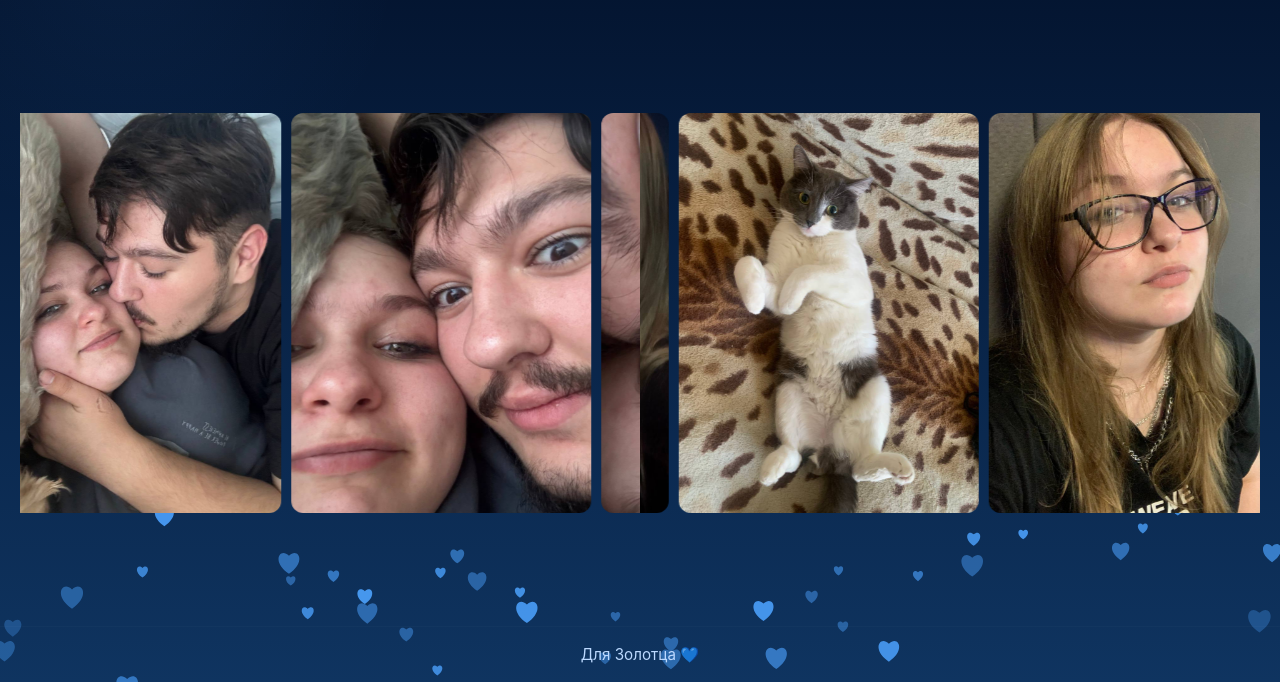
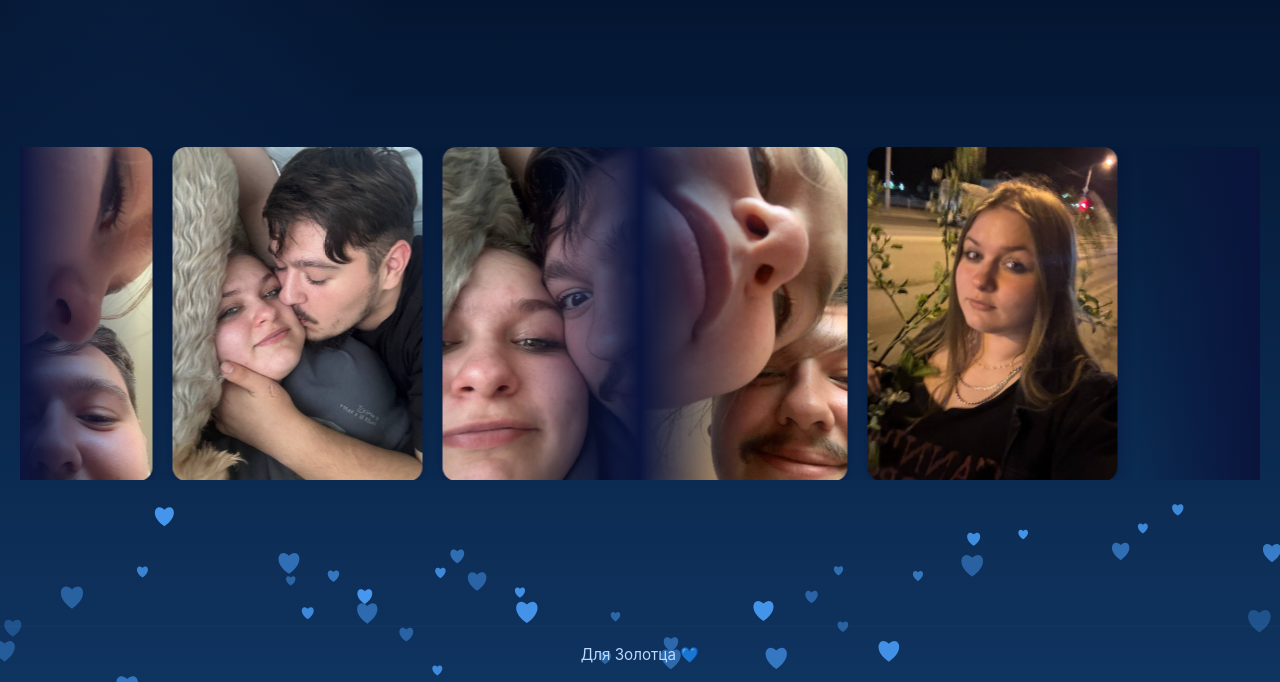
Before and after one commit to boldored/ForMyZolotce, a plain HTML site: page gallery.html in a window 1280 px wide. Shown: the part 118-800 px from the top of the page. Drawn offline with Linux system fonts and the light colour scheme.

Commit message:
Update style.css

```diff
--- a/css/style.css
+++ b/css/style.css
@@ -43,31 +43,30 @@ canvas#heartCanvas{position:fixed;left:0;top:0;width:100%;height:100%;z-index:0;
 
 /* Gallery */
 .gallery-wrapper {
-  overflow: hidden;
-  width: 100%;
-  margin: 20px auto;
-}
-
-.gallery-wrapper {
   position: relative;
   overflow: hidden;
-  width: 100%;
-  margin: 20px auto;
+  width: 90%;
+  margin: 40px auto;
+  display: flex;
+  justify-content: center;
+  align-items: center;
 }
 
 .gallery {
   display: flex;
-  gap: 10px;
+  justify-content: center;
+  align-items: center;
+  gap: 20px;
   animation: scrollLeft 40s linear infinite;
+  flex-wrap: nowrap;
   will-change: transform;
-  flex-wrap: nowrap;
 }
 
 .gallery.reverse {
   animation: scrollRight 40s linear infinite;
 }
 
-/* движение влево */
+/* Анимация движения влево */
 @keyframes scrollLeft {
   from {
     transform: translateX(0);
@@ -77,7 +76,7 @@ canvas#heartCanvas{position:fixed;left:0;top:0;width:100%;height:100%;z-index:0;
   }
 }
 
-/* движение вправо */
+/* Анимация движения вправо */
 @keyframes scrollRight {
   from {
     transform: translateX(-50%);
@@ -88,16 +87,39 @@ canvas#heartCanvas{position:fixed;left:0;top:0;width:100%;height:100%;z-index:0;
 }
 
 .gallery img {
-  width: 300px;
+  width: 250px;
   height: auto;
-  border-radius: 12px;
+  border-radius: 14px;
   flex-shrink: 0;
   transition: transform 0.5s ease, opacity 1s ease;
+  box-shadow: 0 4px 15px rgba(0, 0, 50, 0.3);
 }
 
 .gallery img:hover {
   transform: scale(1.05);
   opacity: 0.9;
+}
+
+/* Эффект лёгкого затухания по краям */
+.gallery-wrapper::before,
+.gallery-wrapper::after {
+  content: "";
+  position: absolute;
+  top: 0;
+  width: 120px;
+  height: 100%;
+  z-index: 2;
+  pointer-events: none;
+}
+
+.gallery-wrapper::before {
+  left: 0;
+  background: linear-gradient(to right, rgba(10, 20, 60, 1), transparent);
+}
+
+.gallery-wrapper::after {
+  right: 0;
+  background: linear-gradient(to left, rgba(10, 20, 60, 1), transparent);
 }
 
 /* fade transitions */
```
